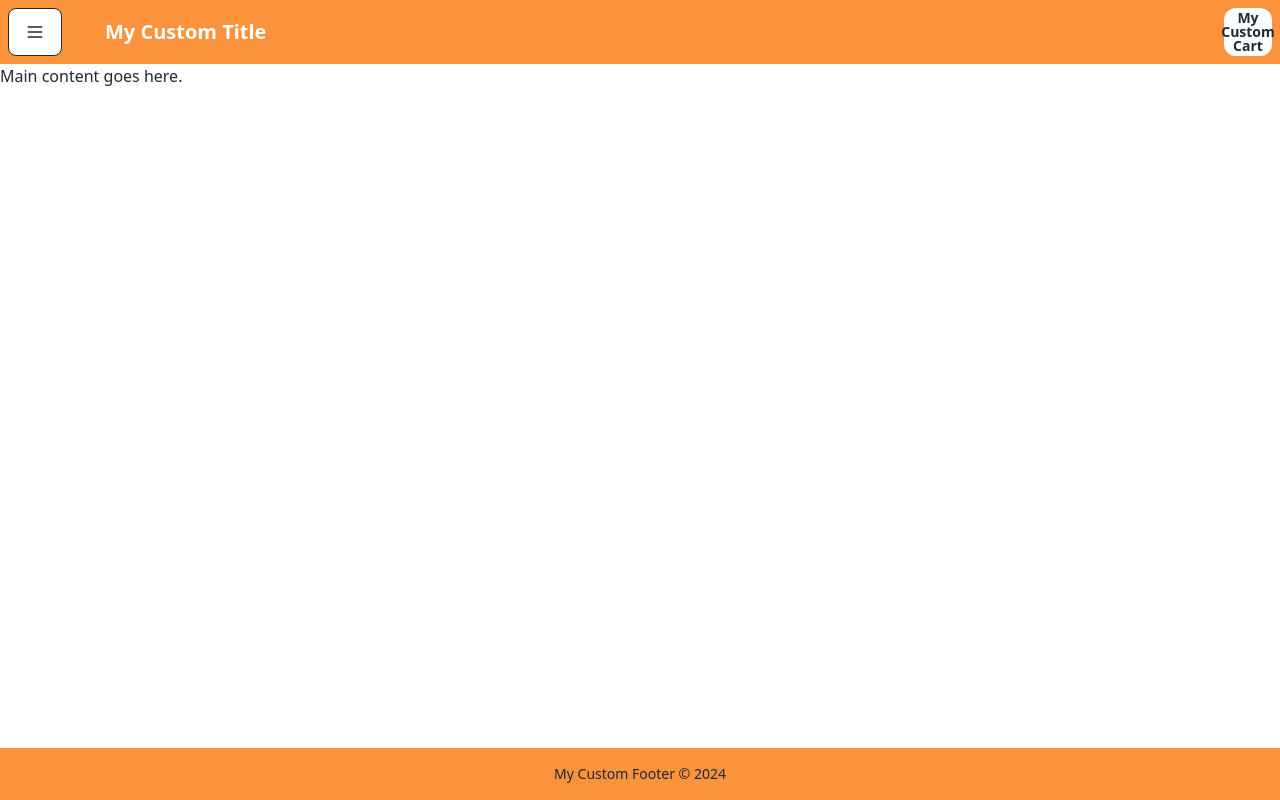
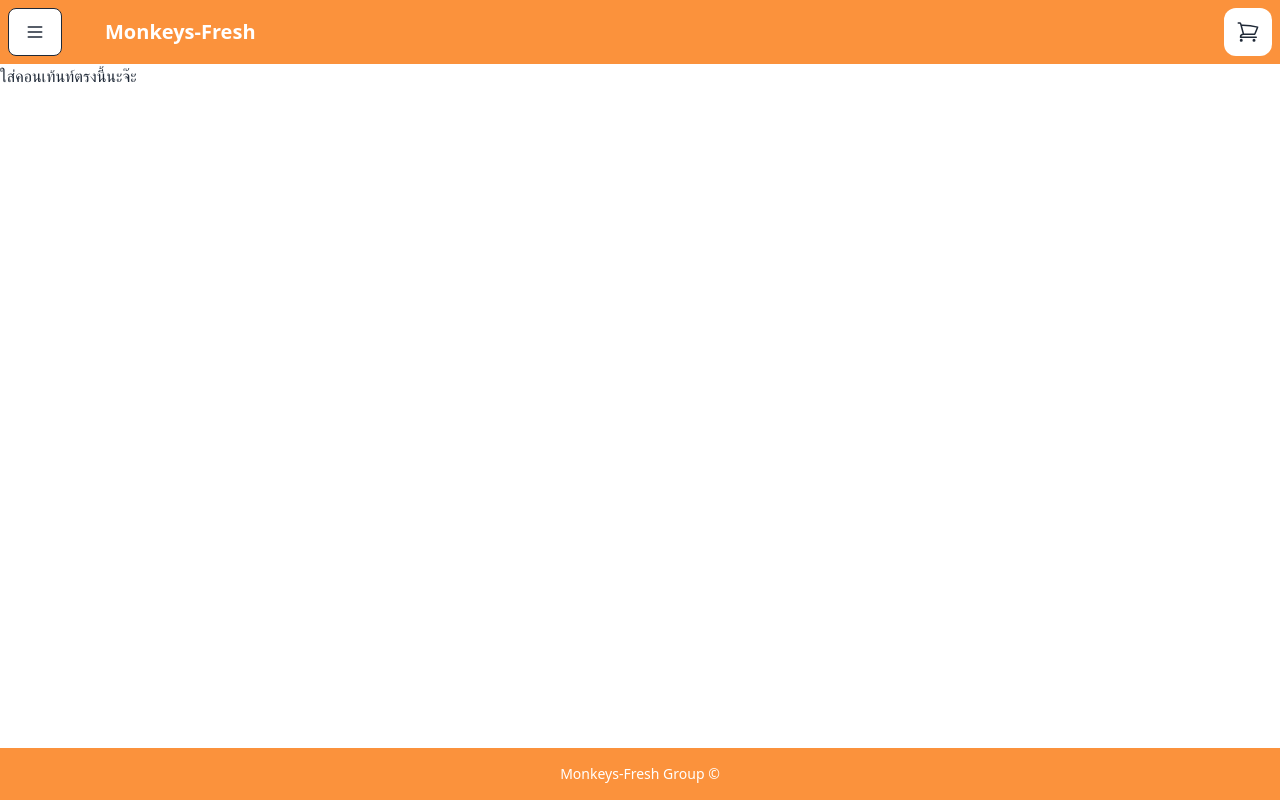
Before and after one commit to MheeKhawDum/PROJECT2-SEC-1-Monkeyz, a Vue app: page /menu in a window 1280 px wide. Built offline with nearby package versions, Linux system fonts and the light colour scheme.

Commit message:
65130500097-[ADD]-router

```diff
--- a/src/components/HomePage.vue
+++ b/src/components/HomePage.vue
@@ -1,5 +1,9 @@
 <script setup>
 import { ref } from "vue";
+import { useRoute, useRouter } from "vue-router"
+import HeaderFooterLayout from './Header.vue';
+
+const router = useRouter()
 
 // Data for different pages
 const home = ref(true);
@@ -45,7 +49,12 @@ const drinkOptionsItem = (drink) => {
 </script>
 
 <template>
-    <div>
+
+<HeaderFooterLayout>
+    <template #sidebar>
+        <li><a href="#" @click="router.push({name: 'menuPage'})">Menu</a></li>
+        <li><a href="#" @click="router.push({name: 'home'})">Home</a></li>
+      </template>
   <!-- home page -->
   <div  class="relative bg-orange-100">
     <div class="grid grid-cols-1 gap-4 lg:grid-cols-2 lg:gap-8">
@@ -98,5 +107,6 @@ const drinkOptionsItem = (drink) => {
       />
     </div>
   </div>
-    </div>
+
+</HeaderFooterLayout>
 </template>
--- a/src/components/MenuPage.vue
+++ b/src/components/MenuPage.vue
@@ -1,34 +1,21 @@
 <script setup>
+import { useRoute, useRouter } from "vue-router"
 import HeaderFooterLayout from './Header.vue';
+
+const router = useRouter()
 </script>
 
 <template>
     <HeaderFooterLayout>
       <!-- Slot for sidebar -->
       <template #sidebar>
-        <li><a href="#">Menu Item 1</a></li>
-        <li><a href="#">Menu Item 2</a></li>
+        <li><a href="#" @click="router.push({name: 'menuPage'})">Menu</a></li>
+        <li><a href="#" @click="router.push({name: 'home'})">Home</a></li>
       </template>
-
-      <!-- Slot for title -->
-      <template #title>
-        <a class="btn btn-ghost text-xl text-white justify-start">My Custom Title</a>
-      </template>
-
-      <!-- Slot for cart -->
-      <template #cart>
-        <button class="btn btn-square btn-ghost bg-white rounded-xl">My Custom Cart</button>
-      </template>
-
       <!-- Main content -->
       <div>
-        <p>Main content goes here.</p>
+        <p>ใส่คอนเท้นท์ตรงนี้นะจ๊ะ</p>
       </div>
-
-      <!-- Slot for footer -->
-      <template #footer>
-        <p>My Custom Footer © 2024</p>
-      </template>
     </HeaderFooterLayout>
   </template>
 
```
